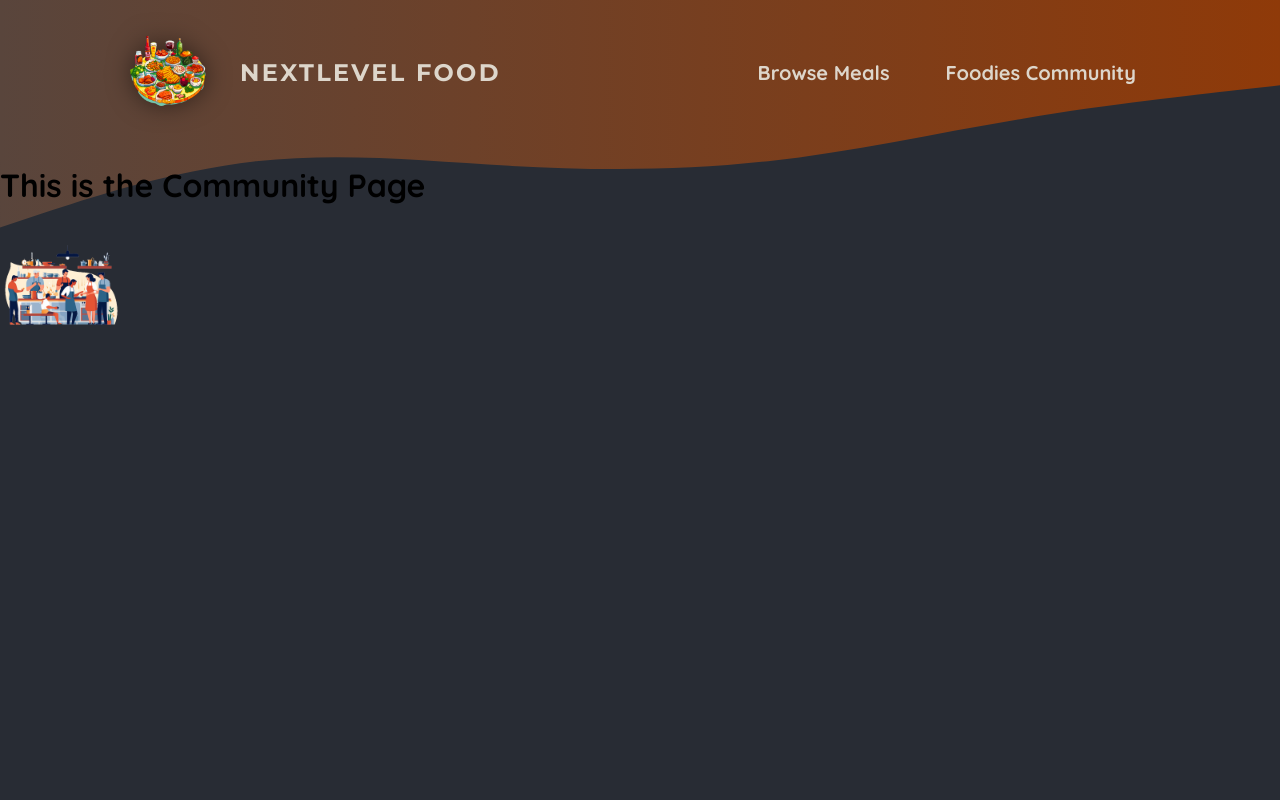
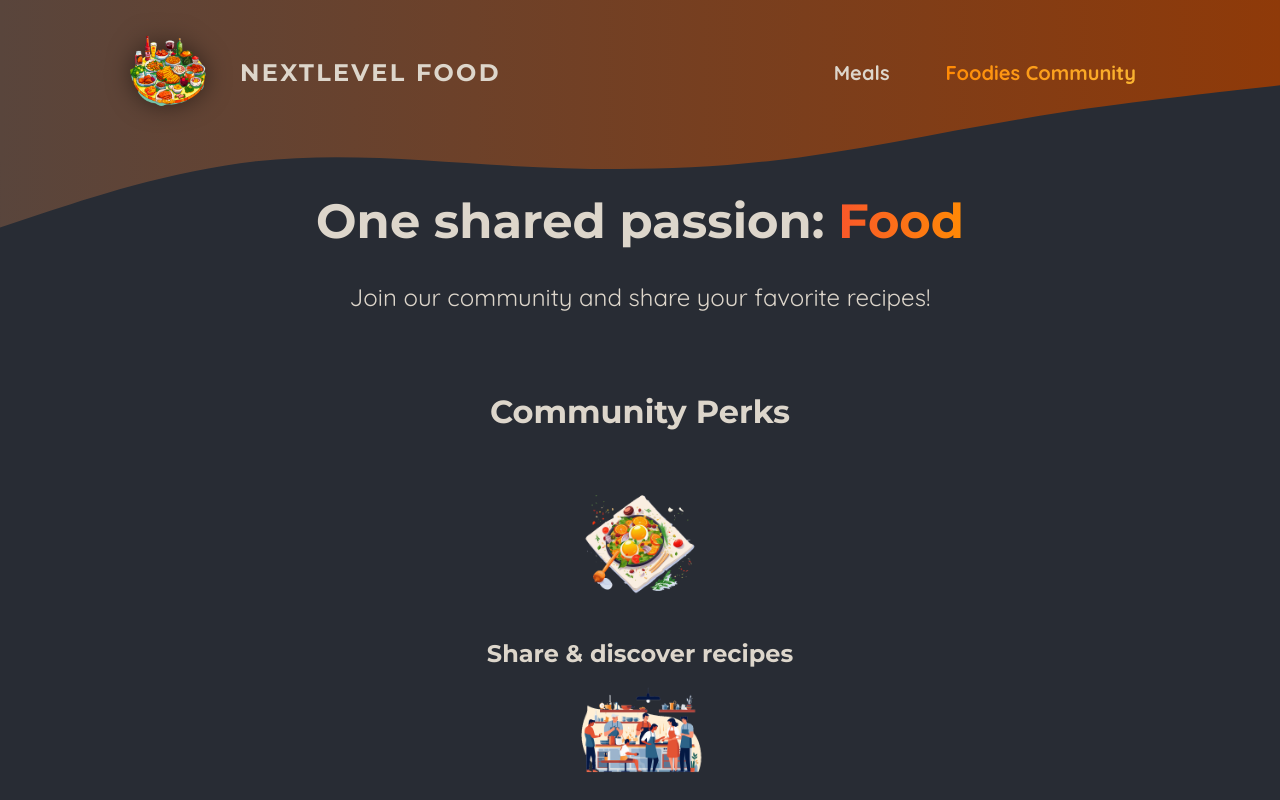
Before and after one commit to JtMeulen/next-foodies, a Next.js app: page /community in a window 1280 px wide. Shown: the top 800 px of the page. Built offline with nearby package versions, Linux system fonts and the light colour scheme.

Commit message:
chore: adding client components

```diff
--- a/app/community/page.js
+++ b/app/community/page.js
@@ -1,12 +1,40 @@
 import Image from "next/image";
 
-import CommunityIcon from "@/assets/icons/community.png";
+import mealIcon from "@/assets/icons/meal.png";
+import communityIcon from "@/assets/icons/community.png";
+import eventsIcon from "@/assets/icons/events.png";
+import styles from "./page.module.css";
 
 export default function CommunityPage() {
   return (
     <>
-      <h1>This is the Community Page</h1>
-      <Image src={CommunityIcon} alt="Community Icon" width="120" />
+      <header className={styles.header}>
+        <h1>
+          One shared passion: <span className={styles.highlight}>Food</span>
+        </h1>
+        <p>Join our community and share your favorite recipes!</p>
+      </header>
+      <main className={styles.main}>
+        <h2>Community Perks</h2>
+
+        <ul className={styles.perks}>
+          <li>
+            <Image src={mealIcon} alt="A delicious meal" />
+            <p>Share & discover recipes</p>
+          </li>
+          <li>
+            <Image src={communityIcon} alt="A crowd of people, cooking" />
+            <p>Find new friends & like-minded people</p>
+          </li>
+          <li>
+            <Image
+              src={eventsIcon}
+              alt="A crowd of people at a cooking event"
+            />
+            <p>Participate in exclusive events</p>
+          </li>
+        </ul>
+      </main>
     </>
   );
 }
--- /dev/null
+++ b/app/community/page.module.css
@@ -0,0 +1,61 @@
+.header {
+  gap: 3rem;
+  margin: 3rem auto 5rem auto;
+  width: 90%;
+  max-width: 75rem;
+  color: #ddd6cb;
+  font-size: 1.5rem;
+  text-align: center;
+}
+
+.header h1 {
+  font-family: 'Montserrat', sans-serif;
+}
+
+.highlight {
+  background: linear-gradient(90deg, #f9572a, #ff8a05);
+  background-clip: text;
+  -webkit-background-clip: text;
+  -webkit-text-fill-color: transparent;
+}
+
+.main {
+  width: 90%;
+  max-width: 40rem;
+  margin: 0 auto;
+  text-align: center;
+}
+
+.main h2 {
+  font-family: 'Montserrat', sans-serif;
+  font-size: 2rem;
+  margin-bottom: 3rem;
+  color: #ddd6cb;
+}
+
+.perks {
+  list-style: none;
+  margin: 3rem 0;
+  padding: 0;
+}
+
+.perks li {
+  display: flex;
+  flex-direction: column;
+  align-items: center;
+  gap: 2rem;
+}
+
+.perks img {
+  width: 8rem;
+  height: 8rem;
+  object-fit: contain;
+}
+
+.perks p {
+  font-family: 'Montserrat', sans-serif;
+  font-size: 1.5rem;
+  font-weight: bold;
+  margin: 0;
+  color: #ddd6cb;
+}
--- a/app/page.js
+++ b/app/page.js
@@ -1,7 +1,6 @@
 import Link from "next/link";
 
-// import ImageSlideshow from "@/components/image-slideshow";
-
+import ImageSlideshow from "@/components/image-slideshow";
 import styles from "./page.module.css";
 
 export default function Home() {
@@ -9,8 +8,7 @@
     <>
       <header className={styles.header}>
         <div className={styles.slideshow}>
-          {/* TODO: fix setting 'use client' */}
-          {/* <ImageSlideshow /> */}
+          <ImageSlideshow />
         </div>
         <div>
           <div className={styles.hero}>
--- a/components/image-slideshow.js
+++ b/components/image-slideshow.js
@@ -1,3 +1,5 @@
+"use client";
+
 import { useEffect, useState } from "react";
 import Image from "next/image";
 
--- a/components/main-header.js
+++ b/components/main-header.js
@@ -2,8 +2,8 @@
 import Image from "next/image";
 
 import styles from "./main-header.module.css";
-
 import Logo from "@/assets/logo.png";
+import NavLink from "@/components/nav-link";
 
 export default function MainHeader() {
   return (
@@ -38,10 +38,10 @@
         <nav className={styles.nav}>
           <ul>
             <li>
-              <Link href="/meals">Browse Meals</Link>
+              <NavLink href="/meals">Meals</NavLink>
             </li>
             <li>
-              <Link href="/community">Foodies Community</Link>
+              <NavLink href="/community">Foodies Community</NavLink>
             </li>
           </ul>
         </nav>
--- a/components/main-header.module.css
+++ b/components/main-header.module.css
@@ -32,32 +32,11 @@
   padding: 0;
   display: flex;
   gap: 1.5rem;
-  /* font-family: 'Montserrat', sans-serif; */
   font-size: 1.25rem;
 }
 
-.nav a {
-  text-decoration: none;
-  color: #ddd6cb;
-  font-weight: bold;
+.nav li {
   padding: 0.5rem 1rem;
-  border-radius: 0.5rem;
-}
-
-.nav a:hover,
-.nav a:active {
-  background: linear-gradient(90deg, #ff8a05, #f9b331);
-  background-clip: text;
-  -webkit-background-clip: text;
-  -webkit-text-fill-color: transparent;
-  text-shadow: 0 0 18px rgba(248, 190, 42, 0.8);
-}
-
-.active {
-  background: linear-gradient(90deg, #ff8a05, #f9b331);
-  background-clip: text;
-  -webkit-background-clip: text;
-  -webkit-text-fill-color: transparent;
 }
 
 .logo {
--- /dev/null
+++ b/components/nav-link.js
@@ -0,0 +1,20 @@
+"use client";
+
+import { usePathname } from "next/navigation";
+import Link from "next/link";
+import styles from "./nav-link.module.css";
+
+export default function NavLink({ href, children }) {
+  const pathName = usePathname();
+
+  return (
+    <Link
+      href={href}
+      className={`${styles.link} ${
+        pathName.startsWith(href) ? styles.active : styles.link
+      }`}
+    >
+      {children}
+    </Link>
+  );
+}
--- /dev/null
+++ b/components/nav-link.module.css
@@ -0,0 +1,22 @@
+.link {
+  text-decoration: none;
+  color: #ddd6cb;
+  font-weight: bold;
+  border-radius: 0.5rem;
+}
+
+.link:hover,
+.link:active {
+  background: linear-gradient(90deg, #ff8a05, #f9b331);
+  background-clip: text;
+  -webkit-background-clip: text;
+  -webkit-text-fill-color: transparent;
+  text-shadow: 0 0 18px rgba(248, 190, 42, 0.8);
+}
+
+.active {
+  background: linear-gradient(90deg, #ff8a05, #f9b331);
+  background-clip: text;
+  -webkit-background-clip: text;
+  -webkit-text-fill-color: transparent;
+}
```
